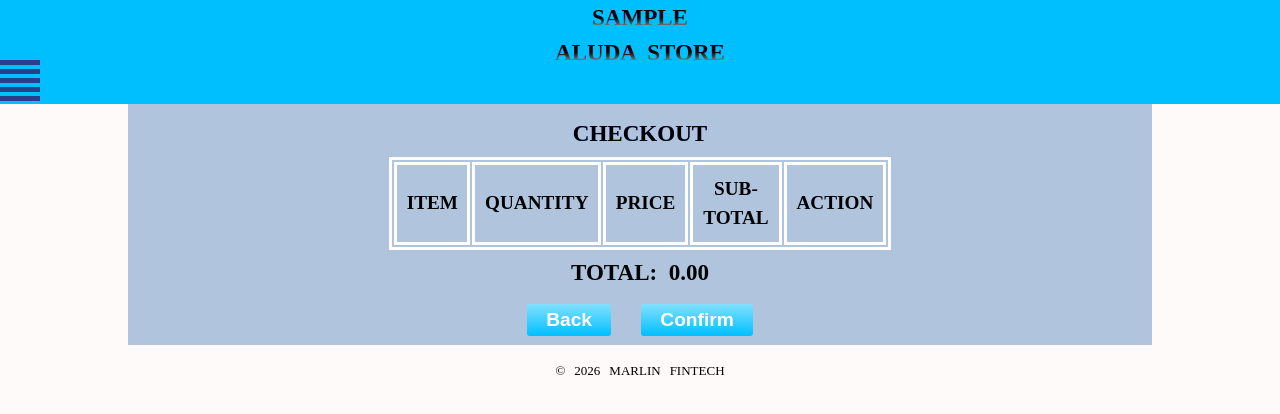
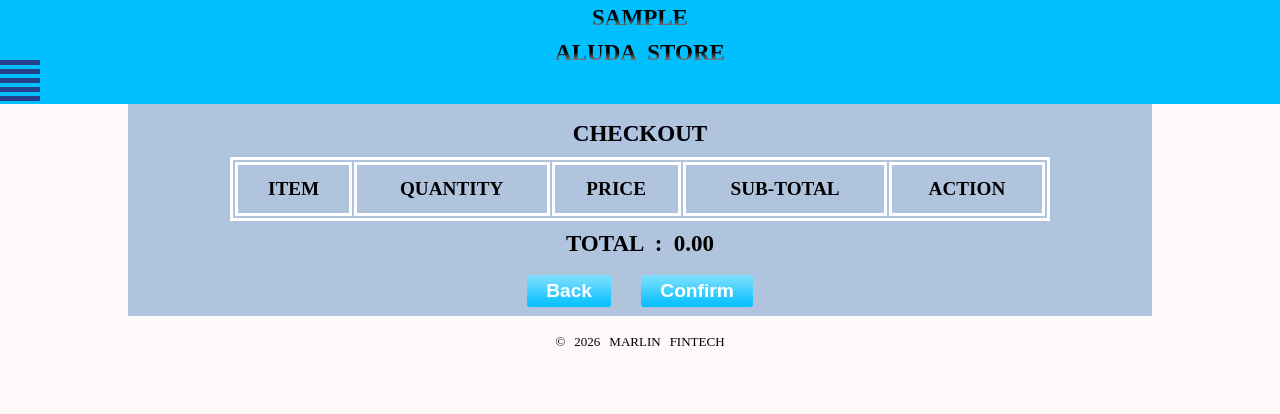
Before and after one commit to marlinfintech/sample-aluda-store, a website: page checkout.html in a window 1280 px wide. Both pictures are taken after a click on the button "Confirm". Drawn offline with nearby package versions, Linux system fonts and the light colour scheme; no server answers.

Commit message:
Add files via upload

```diff
--- a/checkout.css
+++ b/checkout.css
@@ -26,7 +26,7 @@ body{background:#FFFAFA}
 
 .checkouttable{background:#B0C4DE;margin: 0 auto;width: 100%;font-size: 0.75rem}
 .checkouttable table{border:1px solid #FFFFFF;overflow: hidden;width: 100%}
-.checkouttable th {border:1px solid #FFFFFF;color: #000000; padding: 0rem;text-align: center;font-weight: normal;}
+.checkouttable th {border:1px solid #FFFFFF;color: #000000; padding: 0rem;text-align: center;font-weight: normal;white-space: nowrap;overflow: hidden;}
 
 .checkoutbuttons{width: 60%;margin:0 auto; display: flex;justify-content: space-between}
 .ordersummary{font-weight: bold}
@@ -52,9 +52,10 @@ body{background:#FFFAFA}
   background-clip: text;color: transparent;padding:0.5rem 0 0 0;color:#000000; font-weight:bold;text-align: center;margin:0.125rem}
 
 
-.checkouttable{background:#B0C4DE;margin: 0 auto;width: 70%;font-size: 1rem;font-weight: bold}
-.checkouttable table{border:3px solid #FFFFFF;overflow: hidden;width: 70%;margin: 0 auto}
-.checkouttable th {border:3px solid #FFFFFF;color: #000000; padding: 0.5rem;text-align: center;font-weight: bold;margin: 0 auto}
+.checkouttable{background:#B0C4DE;margin: 0 auto;width: 80%;font-size: 1rem;font-weight: bold}
+.checkouttable table{border:3px solid #FFFFFF;overflow: hidden;width: 100%;margin: 0 auto}
+.checkouttable th {border:3px solid #FFFFFF;color: #000000; padding: 0.5rem;text-align: center;font-weight: bold;
+  margin: 0 auto;white-space: nowrap;overflow: hidden;}
 
 .checkoutbuttons{width: 25%;margin:0 auto; display: flex;justify-content: space-between}
 }
--- a/checkout.js
+++ b/checkout.js
@@ -51,7 +51,7 @@ async function loadInventory() {
 
   if (error) {
     console.error("Inventory load error:", error);
-    alert("Failed to load inventory");
+    alert("Failed to Load Inventory !");
     return;
   }
 
@@ -119,7 +119,7 @@ function renderCart() {
 
   const totalBox = document.getElementById("totalBox");
   if (totalBox) {
-    totalBox.textContent = "TOTAL: " + total.toFixed(2);
+    totalBox.textContent = "TOTAL : " + total.toFixed(2);
   }
 }
 
@@ -168,7 +168,7 @@ function goBack() {
 async function confirmOrder() {
 
   if (Object.keys(cart).length === 0) {
-    alert("Cart is empty");
+    alert("The Cart is Empty !");
     return;
   }
 
@@ -221,7 +221,7 @@ async function confirmOrder() {
       .update({ total_amount: total })
       .eq("id", order.id);
 
-    alert("Order placed successfully ! However, this is just a Sample Store by Marlin Fintech : )");
+    alert("Order placed Successfully ! However, this is just a Sample Store by Marlin Fintech : )");
 
     cart = {};
     localStorage.removeItem("cart");
@@ -230,6 +230,6 @@ async function confirmOrder() {
 
   } catch (err) {
     console.error("Checkout error:", err);
-    alert("Checkout failed");
+    alert("Checkout Failed !");
   }
 }
--- a/index.js
+++ b/index.js
@@ -242,7 +242,7 @@ document.addEventListener("DOMContentLoaded", () => {
   checkoutBtn.addEventListener("click", () => {
 
     if (Object.keys(cart).length === 0) {
-      alert("Cart is empty");
+      alert("The Cart is Empty !");
       return;
     }
 
```
